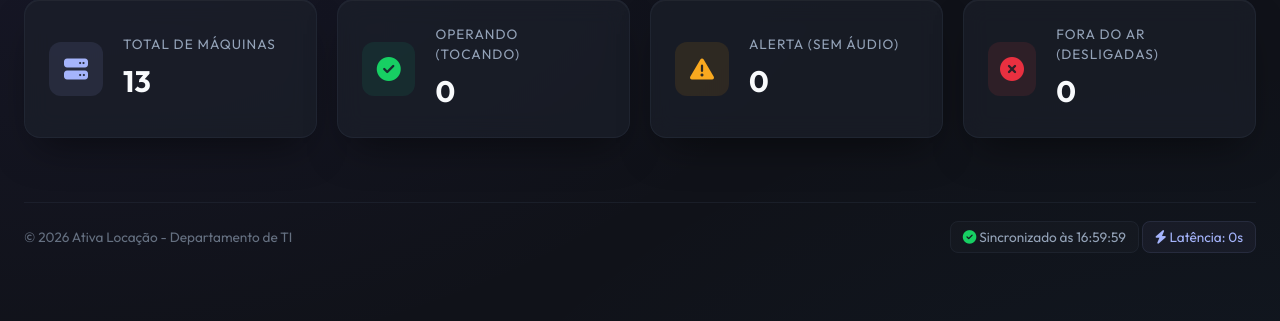
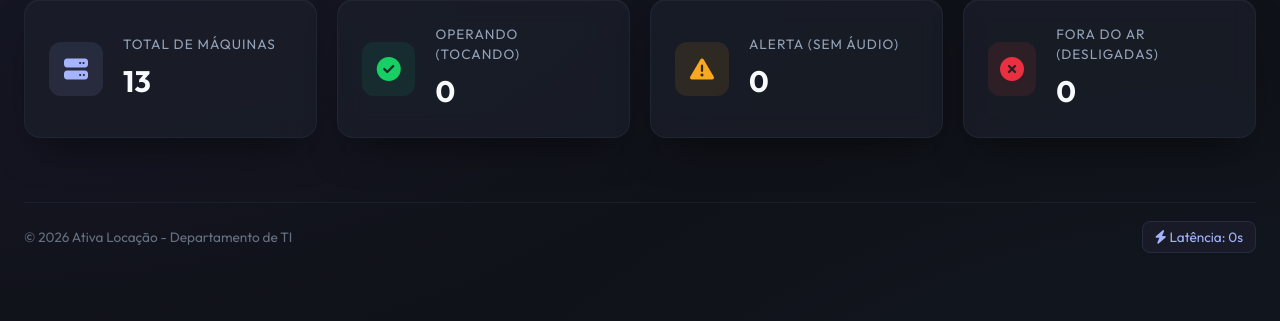
Before and after one commit to KaykyFelipe/MonitorRadioAtiva, a Django app: template core/templates/core/dashboard.html in a window 1280 px wide. Shown: the part 178-499 px from the top of the page. Run offline with Django 4.2, Linux system fonts and the light colour scheme; the template is opened without the code that fills it, so the values that code supplies are empty.

Commit message:
feat: implement real-time asynchronous status monitoring and dashboard UI for radio stations

```diff
--- a/core/static/js/monitor.js
+++ b/core/static/js/monitor.js
@@ -157,12 +157,7 @@
     if (offlineEl) offlineEl.innerText = offlineCount;
 
     // Update bottom metadata badges
-    const lastUpdateEl = document.getElementById("last-update-badge");
     const speedEl = document.getElementById("speed-badge");
-
-    if (lastUpdateEl) {
-        lastUpdateEl.innerHTML = `<i class="fa-solid fa-circle-check" style="color: var(--color-online)"></i> Sincronizado às ${data.timestamp}`;
-    }
 
     if (speedEl) {
         speedEl.className = "speed-badge";
@@ -174,8 +169,9 @@
  * Clean recovery UI state if the backend ping fails.
  */
 function handleFetchError() {
-    const lastUpdateEl = document.getElementById("last-update-badge");
-    if (lastUpdateEl) {
-        lastUpdateEl.innerHTML = `<i class="fa-solid fa-triangle-exclamation" style="color: var(--color-offline)"></i> Erro de Conexão`;
+    const speedEl = document.getElementById("speed-badge");
+    if (speedEl) {
+        speedEl.className = "speed-badge";
+        speedEl.innerHTML = `<i class="fa-solid fa-triangle-exclamation" style="color: var(--color-offline)"></i> Erro de Conexão`;
     }
 }
--- a/core/templates/core/dashboard.html
+++ b/core/templates/core/dashboard.html
@@ -129,7 +129,6 @@
                 <p>&copy; 2026 Ativa Locação - Departamento de TI</p>
             </div>
             <div class="footer-right">
-                <span id="last-update-badge"><i class="fa-solid fa-rotate"></i> Carregando status...</span>
                 <span id="speed-badge" class="speed-badge-hidden"><i class="fa-solid fa-bolt"></i> Latência: --</span>
             </div>
         </footer>
```
